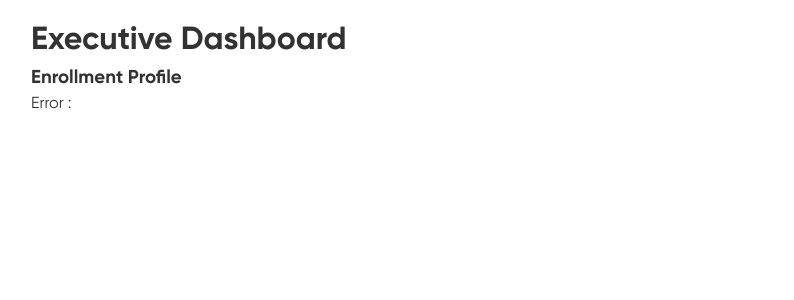
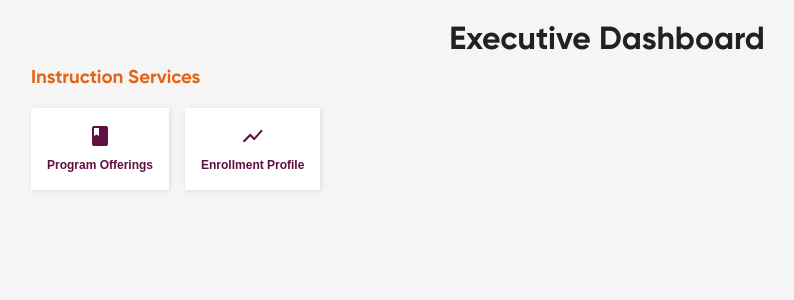
Before and after one commit to 3612kenken/ex-dashboard-project, a React (Vite) app: page / in a window 1280 px wide. Shown: the top 300 px of the page, without its empty margins (33-827 px from the left). Built offline with nearby package versions, Linux system fonts and the light colour scheme; no server answers; a web font is replaced by a local one.

Commit message:
modified menu

```diff
--- a/index.html
+++ b/index.html
@@ -4,6 +4,10 @@
     <meta charset="UTF-8" />
     <link rel="icon" type="image/svg+xml" href="/vite.svg" />
     <meta name="viewport" content="width=device-width, initial-scale=1.0" />
+    <link
+  rel="stylesheet"
+  href="https://fonts.googleapis.com/icon?family=Material+Icons"
+/>
     <title>Executive Dashboard</title>
   </head>
   <body>
--- a/src/App.css
+++ b/src/App.css
@@ -0,0 +1,3 @@
+.container {
+  background-color: var(--msc-orange);
+}
--- a/src/App.jsx
+++ b/src/App.jsx
@@ -1,12 +1,23 @@
 import EnrollmentPage from './pages/EnrollmentPage';
 import { Container } from '@mui/material';
+import {
+  BrowserRouter as Router,
+  Route,
+  Routes,
+  BrowserRouter,
+} from 'react-router-dom';
+import MainMenu from './pages/MainMenu';
 function App() {
   return (
     <div>
-      <Container>
-        <h1>Executive Dashboard</h1>
-        <EnrollmentPage />
-      </Container>
+      <BrowserRouter>
+        <Container className='container' axWidth='sm'>
+          <Routes>
+            <Route path='/' element={<MainMenu />} />
+            <Route path='/enrollment' element={<EnrollmentPage />} />
+          </Routes>
+        </Container>
+      </BrowserRouter>
     </div>
   );
 }
--- /dev/null
+++ b/src/components/Links.jsx
@@ -0,0 +1,23 @@
+import { Link } from 'react-router-dom';
+import styles from './Links.module.css';
+import Icon from '@mui/material/Icon';
+function Links({ links, style }) {
+  return (
+    <div className={styles['menu-icon-container']}>
+      {links.map((linkItem, index) => (
+        <Link key={index} to={linkItem.link}>
+          <div className={styles['css-jhjqlk']}>
+            <div className={styles['menu-icon']}>
+              <Icon>{linkItem.icon}</Icon>
+            </div>
+            <div>
+              <span className={styles['menu-text']}>{linkItem.text}</span>
+            </div>
+          </div>
+        </Link>
+      ))}
+    </div>
+  );
+}
+
+export default Links;
--- /dev/null
+++ b/src/components/Links.module.css
@@ -0,0 +1,44 @@
+.menu-icon,
+.menu-icon-container,
+.css-jhjqlk {
+  display: flex;
+  align-items: center;
+  justify-content: center;
+}
+
+.menu-icon {
+  transition: color 0.3s ease, transform 0.3s ease, box-shadow 0.3s ease;
+  cursor: pointer;
+}
+
+.menu-icon:hover {
+  color: var(--msc-red);
+  transform: scale(1.1);
+  box-shadow: 1px 1px 5px rgba(0, 0, 0, 0.1);
+}
+
+.menu-icon-container {
+  gap: 1rem;
+  max-width: fit-content;
+}
+
+.menu-text,
+a {
+  font-weight: 600;
+  color: var(--msc-indigo);
+  text-decoration: none;
+  text-align: center;
+  font-size: 12px;
+}
+
+.css-jhjqlk {
+  flex-direction: flex;
+  flex-direction: column;
+  background-color: var(--white);
+  gap: 0.5rem;
+  padding: 1rem;
+  box-shadow: 1px 1px 5px rgba(0, 0, 0, 0.1);
+}
+
+@media screen and (min-width: 768px) {
+}
--- a/src/index.css
+++ b/src/index.css
@@ -309,14 +309,24 @@
 }
 
 :root {
+  --msc-indigo: #5f0f40;
+  --msc-red: #9a031e;
+  --msc-orange: #e36414;
+  --msc-yellow: #fb8b24;
+  --msc-red-light: #f9a8b0;
+  --msc-orange-light: #f9d4c2;
+  --msc-yellow-light: #fef3bf;
+  --msc-indigo-light: #d8c3e3;
+  --msc-indigo-dark: #3c096c;
+  --msc-red-dark: #6a040f;
+  --msc-orange-dark: #c85514;
+  --msc-yellow-dark: #f59f0b;
+  --msc-indigo-lighter: #f3ebff;
+
+  --green: #2dce89;
   --blue: #5e72e4;
-    --indigo: #5603ad;
   --purple: #8965e0;
   --pink: #f3a4b5;
-    --red: #f5365c;
-    --orange: #fb6340;
-    --yellow: #ffd600;
-    --green: #2dce89;
   --teal: #11cdef;
   --cyan: #2bffc6;
   --gray: #777777;
@@ -335,9 +345,19 @@
   --dark: #212121;
   --default: #344675;
   --white: #fff;
-    --neutral: #fff;
+  --neutral: #f5f5f5;
   --neutral-dark: hsla(218, 15%, 86%, 0.76);
   --darker: #000;
   --primary-gradient: linear-gradient(87deg, #5e72e4 0, #825ee4 100%);
   --secondary-gradient: linear-gradient(87deg, #8965e0 0, #825ee4 100%);
 }
+
+body {
+  background-color: var(--neutral);
+  /* font-size: calc(10px + 2vmin);
+  margin: 0;
+  display: flex;
+  justify-content: center;
+  align-items: center;
+  height: 100vh; */
+}
--- /dev/null
+++ b/src/pages/MainMenu.jsx
@@ -0,0 +1,28 @@
+import styles from './MainMenu.module.css';
+import Links from '../components/Links';
+
+function MainMenu() {
+  return (
+    <div className={styles.container}>
+      <h1 className={styles.title}>Executive Dashboard</h1>
+      <div>
+        <h3 className={styles['sub-title']}>Instruction Services</h3>
+        <div>
+          <Links
+            links={[
+              { link: '/home', icon: 'books', text: 'Program Offerings' },
+              {
+                link: '/about',
+                icon: 'show_chart',
+                text: ' Enrollment Profile',
+              },
+              // add more links as needed
+            ]}
+          />
+        </div>
+      </div>
+    </div>
+  );
+}
+
+export default MainMenu;
--- /dev/null
+++ b/src/pages/MainMenu.module.css
@@ -0,0 +1,24 @@
+.container {
+  display: flex;
+  flex-direction: column;
+  justify-content: center;
+  max-width: 100%;
+  /* height: 100svh; */
+}
+
+/* Kevin Powell's uniform margin selector */
+* + * > * {
+  margin-top: 1rem;
+}
+
+.title {
+  font-size: 2rem;
+  font-weight: 700;
+  text-align: center;
+  color: var(--dark);
+}
+
+.sub-title {
+  color: var(--msc-orange);
+  margin-bottom: 1rem;
+}
```
Also changed, not shown: package.json (+6 -1 lines), 1 other file (tests, documents, lock files or other folders). Lines whose indentation alone changed are shown as unchanged.
